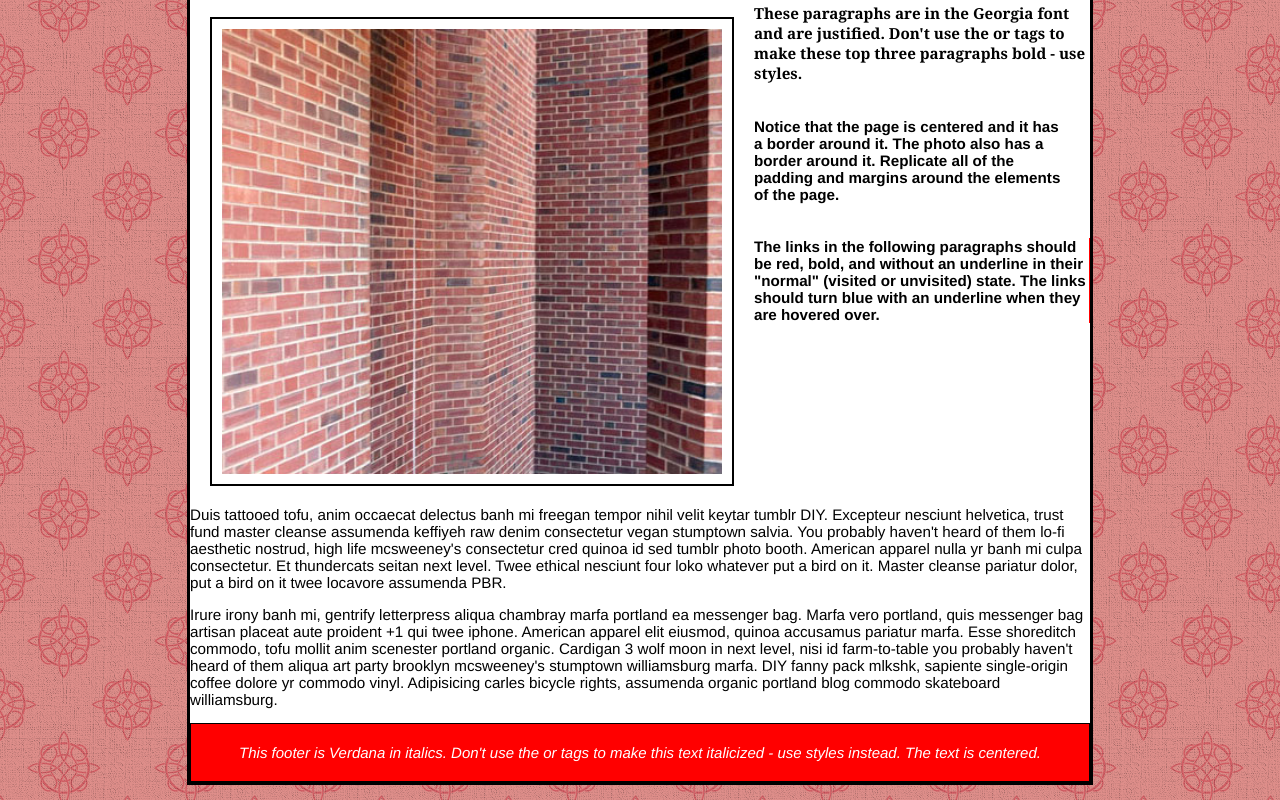
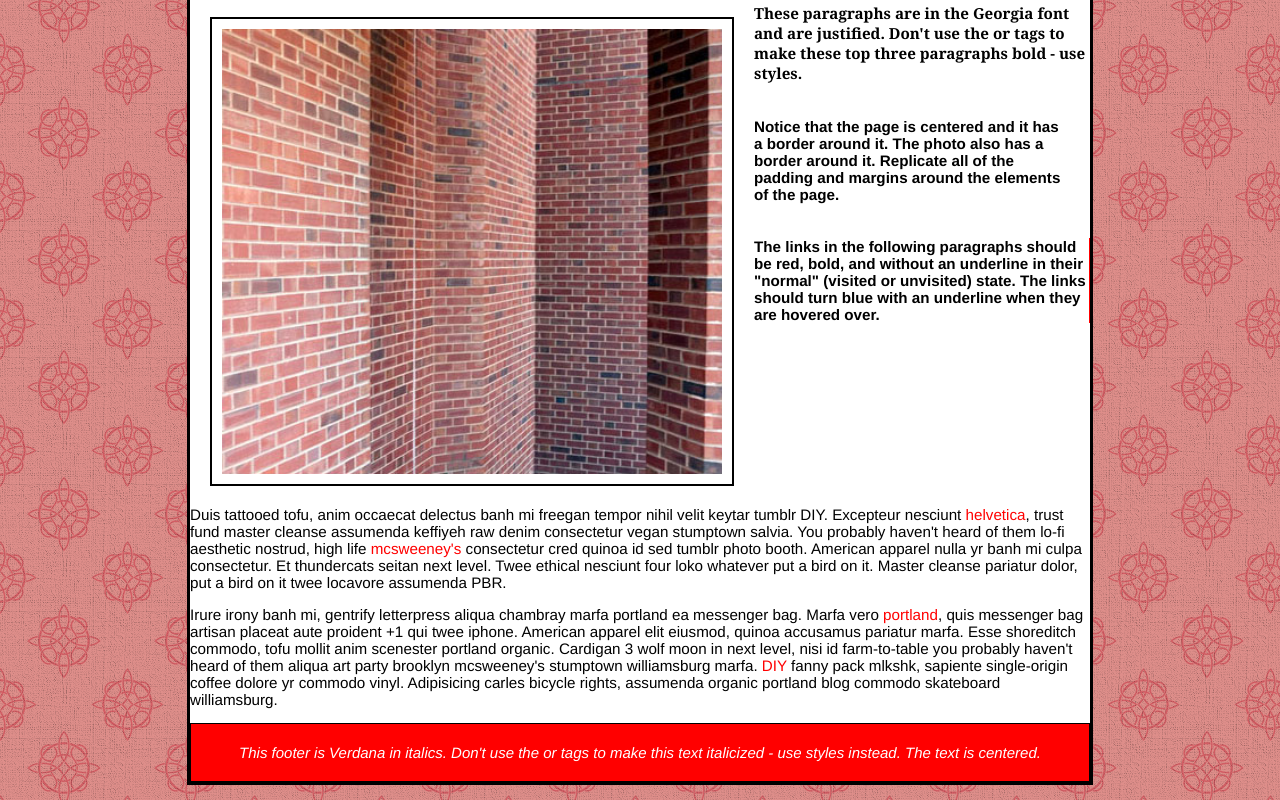
Before and after one commit to jkstac1/newCTK301, a plain HTML site: page assigment6.html in a window 1280 px wide. Shown: the part 439-1239 px from the top of the page. Drawn offline with Linux system fonts and the light colour scheme.

Commit message:
Update stylesheeet.css

```diff
--- a/stylesheeet.css
+++ b/stylesheeet.css
@@ -85,7 +85,7 @@ nav li a {
 }
 
 .color {
-    #ff0000;
+   color: #ff0000;
 }
 
 #wrapper {
```
